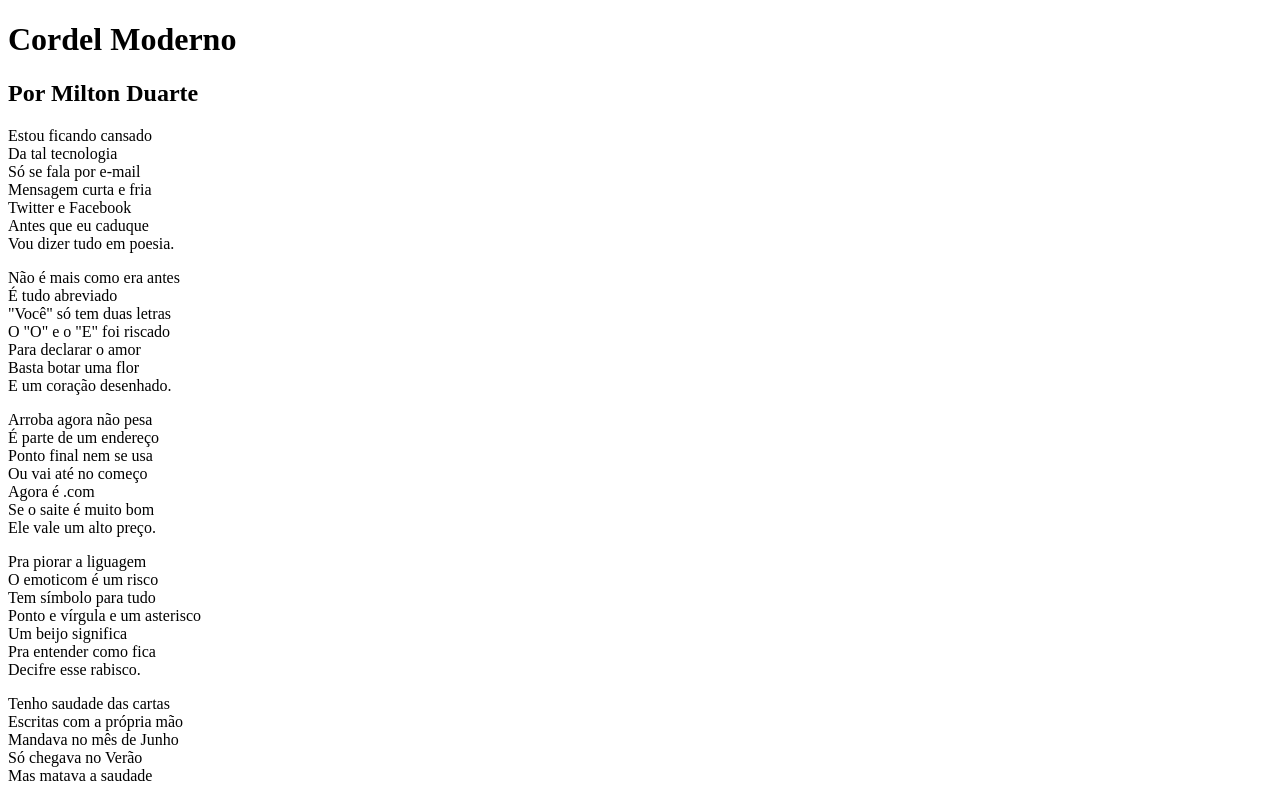
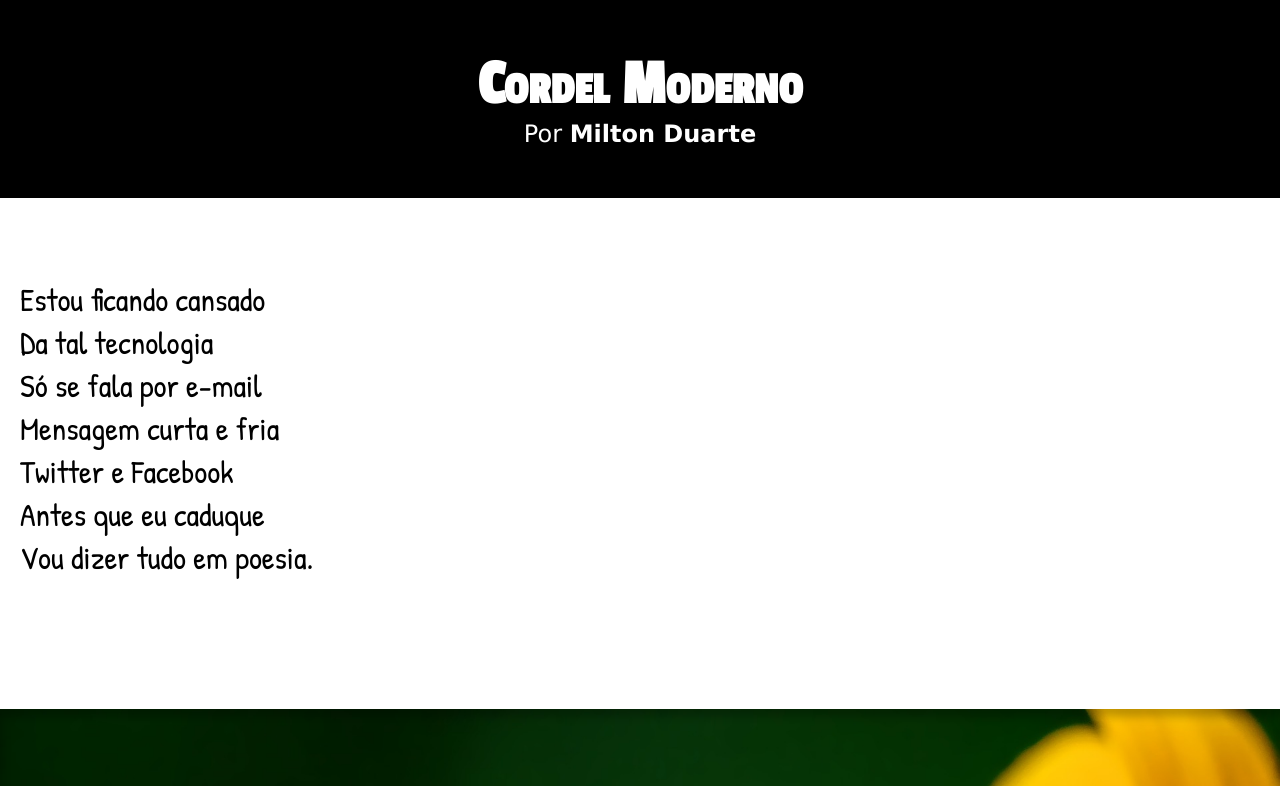
Before and after one commit to GouveiaVini/ProjetoSiteCordel, a plain HTML site: page index.html in a window 1280 px wide. Shown: the top 786 px of the page. Drawn offline with Linux system fonts and the light colour scheme.

Commit message:
versao final

```diff
--- a/index.html
+++ b/index.html
@@ -5,13 +5,15 @@
     <meta http-equiv="X-UA-Compatible" content="IE=edge">
     <meta name="viewport" content="width=device-width, initial-scale=1.0">
     <title>Projeto Cordel</title>
+    <link rel="stylesheet" href="style.css">
 </head>
 <body>
     <header>
         <h1 class="title">Cordel Moderno</h1>
-        <h2>Por <strong>Milton Duarte</strong></h2>
+        <p>Por <a href="https://www.recantodasletras.com.br/poesias/3186743" target="_blank"><span>Milton Duarte</span></a></p>
     </header>
     <main>
+        <section class="normal">
             <p> Estou ficando cansado <br>
                 Da tal tecnologia<br>
                 Só se fala por e-mail<br>
@@ -20,6 +22,9 @@
                 Antes que eu caduque<br>
                 Vou dizer tudo em poesia.
             </p>
+        </section>
+
+        <section class="image" id="img1">
             <p>
                 Não é mais como era antes<br>
                 É tudo abreviado<br>
@@ -29,6 +34,9 @@
                 Basta botar uma flor<br>
                 E um coração desenhado.
             </p>
+        </section>
+
+        <section class="normal">
             <p>
                 Arroba agora não pesa<br>
                 É parte de um endereço<br>
@@ -47,6 +55,9 @@
                 Pra entender como fica<br>
                 Decifre esse rabisco.
             </p>
+        </section>
+
+        <section class="image" id="img2">
             <P>
                 Tenho saudade das cartas<br>
                 Escritas com a própria mão<br>
@@ -56,6 +67,9 @@
                 Era texto de verdade<br>
                 Nas linhas do coração.
             </P>
+        </section>
+
+        <section class="normal">
             <P>
                 Agora, escrevo e envio<br>
                 Chegando na mesma hora<br>
@@ -74,6 +88,10 @@
                 Seus lábios são aparelhos<br>
                 Deixe que Deus interprete.
             </p>
+        </section>
     </main>
+    <footer>
+        <p>Site criado no curso de <span>HTML5 e CSS3</span> para o <a href="https://www.cursoemvideo.com/" target="_blank">CursoEmVideo</a></p>
+    </footer>
 </body>
 </html>
--- /dev/null
+++ b/style.css
@@ -0,0 +1,103 @@
+@import url('https://fonts.googleapis.com/css2?family=Passion+One&display=swap');
+
+@import url('https://fonts.googleapis.com/css2?family=Patrick+Hand&display=swap');
+
+* {
+    padding: 0px;
+    margin: 0px;
+    font-size: 1em;
+
+}
+
+:root {
+    --fonte1: 'Passion One', cursive;
+    --fontepadrao: Verdana, Geneva, Tahoma, sans-serif;
+    --fontecursiva: 'Patrick Hand', cursive;
+
+}
+
+body {
+    background-color: rgb(204, 232, 241);
+    min-height: 100vh;
+}
+
+header {
+    background-color: black;
+    color: white;
+    text-align: center;
+}
+
+header h1 {
+    padding-top: 50px;
+    font-family: var(--fonte1);
+    font-size: 4em;
+    font-variant: small-caps;
+}
+
+header > p {
+    padding-bottom: 50px;
+    font-size: 1.5em;
+    font-family: var(--fontepadrao);
+}
+
+a{
+    text-decoration: none;
+    color: white;
+}
+
+a:hover {
+    text-decoration: underline;
+}
+
+#img1 {
+    background-image: url(imagens/background001.jpg);
+}
+
+#img2 {
+    background-image: url(imagens/background002.jpg);
+}
+
+section {
+    padding-top: 10vh;
+    padding-bottom: 10vh;
+    font-size: 2em;
+    font-family: var(--fontecursiva);
+}
+
+section > p {
+    padding-bottom: 50px;
+}
+
+section.normal {
+    background-color: white;
+    padding-left: 20px;
+
+}
+
+section.image {
+    box-shadow: inset 2px 8px 8px rgba(0, 0, 0, 0.24);
+    background-size: cover;
+    background-attachment: fixed;
+    background-position: center center;
+
+}
+
+section.image > p {
+    display: inline-block;
+    background-color: rgba(0, 0, 0, 0.171);
+    color: white;
+    padding: 10px;
+    text-shadow: 1px 1px black;
+}
+
+footer {
+    text-align: center;
+    background-color: black;
+    color: white;
+    padding: 20px;
+    font-family: var(--fontepadrao);
+}
+
+span {
+    font-weight: bolder;
+}
```
Lines whose indentation alone changed are shown as unchanged.
